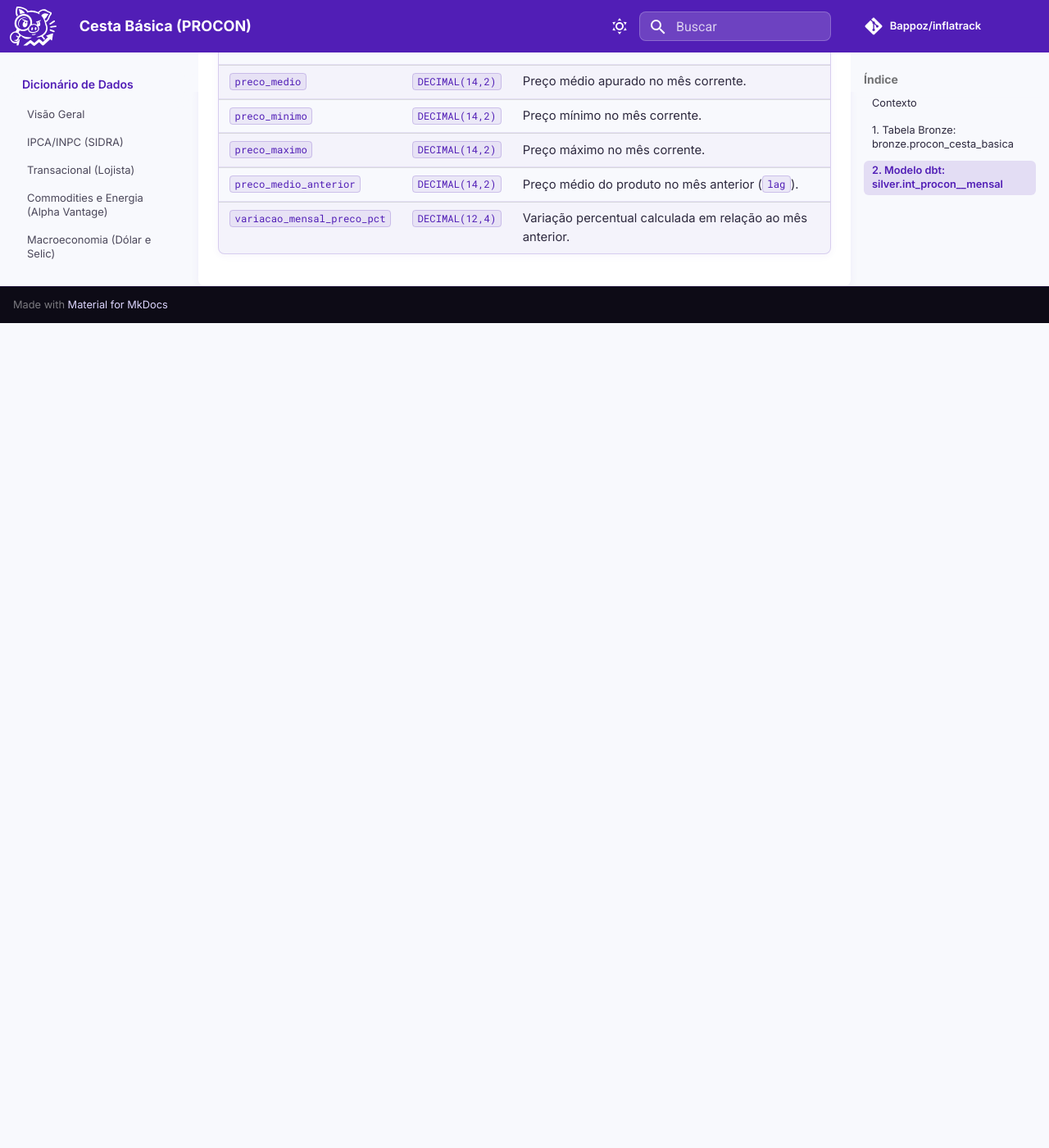
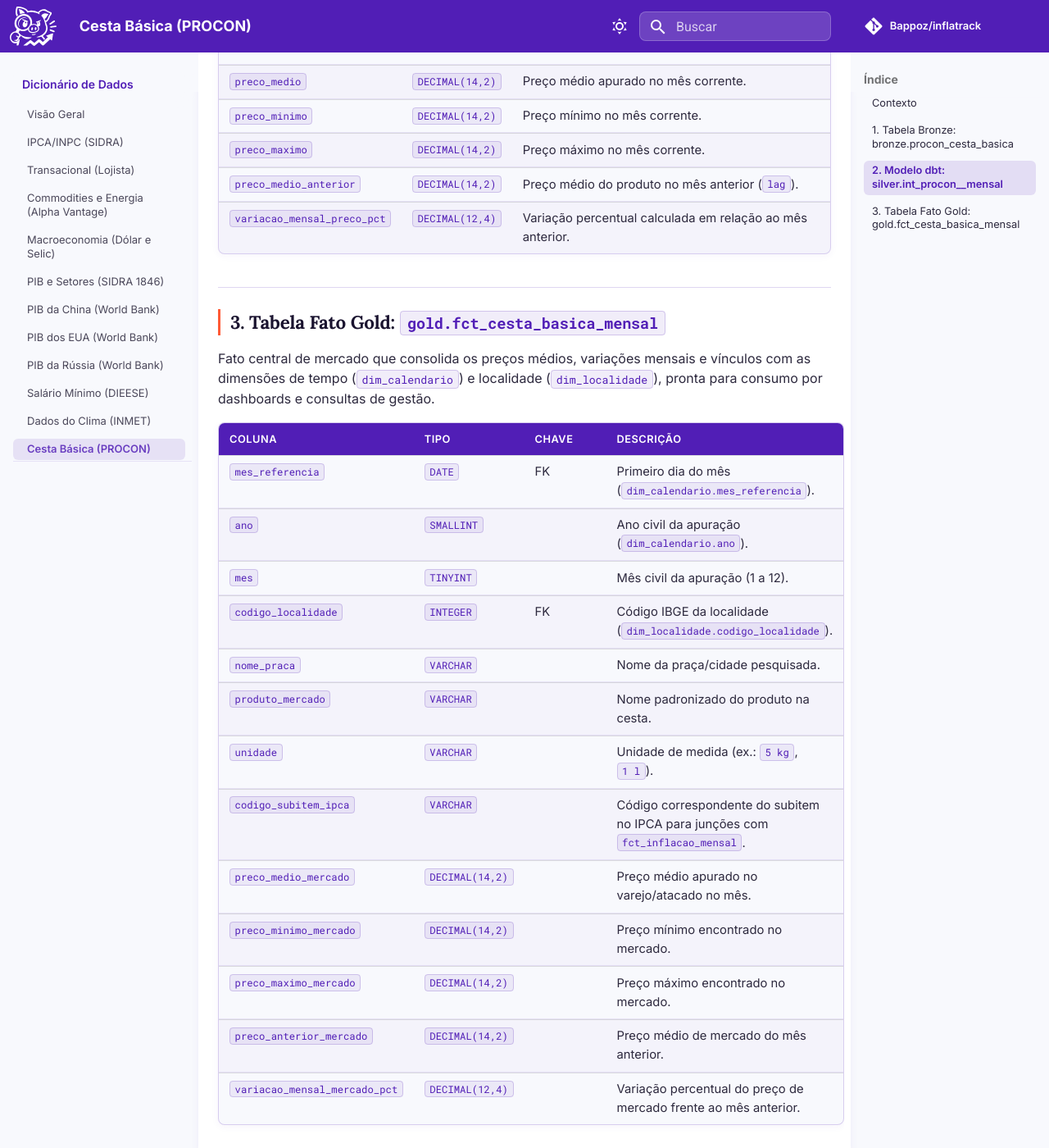
Before and after one commit to Bappoz/inflatrack, an MkDocs documentation site: the page built from docs/dicionario/procon.md, in a window 1280 px wide and 1400 px high, scrolled down 1689 px. Shown: the whole window at 82% size. Built offline with MkDocs 1.6.1 and Material for MkDocs 9.7.7, drawn with Linux system fonts in a browser that asks for light colours; comment, search, counter and statistics services are not loaded; before the commit the page ends 2083 px from its top, so only the background shows below that.

Commit message:
feat(dbt): adiciona fato gold fct_cesta_basica_mensal e testes de integridade
- Cria tabela fato gold `fct_cesta_basica_mensal` em marts/core/
- Vincula precos de mercado com dim_calendario e dim_localidade
- Adiciona testes de schema e relationships em _core__models.yml
- Atualiza dicionario de dados e registro em AI-USAGE.md

```diff
--- a/docs/dicionario/procon.md
+++ b/docs/dicionario/procon.md
@@ -43,3 +43,25 @@
 | `preco_maximo` | `DECIMAL(14,2)` | Preço máximo no mês corrente. |
 | `preco_medio_anterior` | `DECIMAL(14,2)` | Preço médio do produto no mês anterior (`lag`). |
 | `variacao_mensal_preco_pct` | `DECIMAL(12,4)` | Variação percentual calculada em relação ao mês anterior. |
+
+---
+
+## 3. Tabela Fato Gold: `gold.fct_cesta_basica_mensal`
+
+Fato central de mercado que consolida os preços médios, variações mensais e vínculos com as dimensões de tempo (`dim_calendario`) e localidade (`dim_localidade`), pronta para consumo por dashboards e consultas de gestão.
+
+| Coluna | Tipo | Chave | Descrição |
+|---|---|---|---|
+| `mes_referencia` | `DATE` | FK | Primeiro dia do mês (`dim_calendario.mes_referencia`). |
+| `ano` | `SMALLINT` | | Ano civil da apuração (`dim_calendario.ano`). |
+| `mes` | `TINYINT` | | Mês civil da apuração (1 a 12). |
+| `codigo_localidade` | `INTEGER` | FK | Código IBGE da localidade (`dim_localidade.codigo_localidade`). |
+| `nome_praca` | `VARCHAR` | | Nome da praça/cidade pesquisada. |
+| `produto_mercado` | `VARCHAR` | | Nome padronizado do produto na cesta. |
+| `unidade` | `VARCHAR` | | Unidade de medida (ex.: `5 kg`, `1 l`). |
+| `codigo_subitem_ipca` | `VARCHAR` | | Código correspondente do subitem no IPCA para junções com `fct_inflacao_mensal`. |
+| `preco_medio_mercado` | `DECIMAL(14,2)` | | Preço médio apurado no varejo/atacado no mês. |
+| `preco_minimo_mercado` | `DECIMAL(14,2)` | | Preço mínimo encontrado no mercado. |
+| `preco_maximo_mercado` | `DECIMAL(14,2)` | | Preço máximo encontrado no mercado. |
+| `preco_anterior_mercado` | `DECIMAL(14,2)` | | Preço médio de mercado do mês anterior. |
+| `variacao_mensal_mercado_pct` | `DECIMAL(12,4)` | | Variação percentual do preço de mercado frente ao mês anterior. |
```
Also changed, not shown: AI-USAGE.md (+3 -3 lines), 2 other files.
